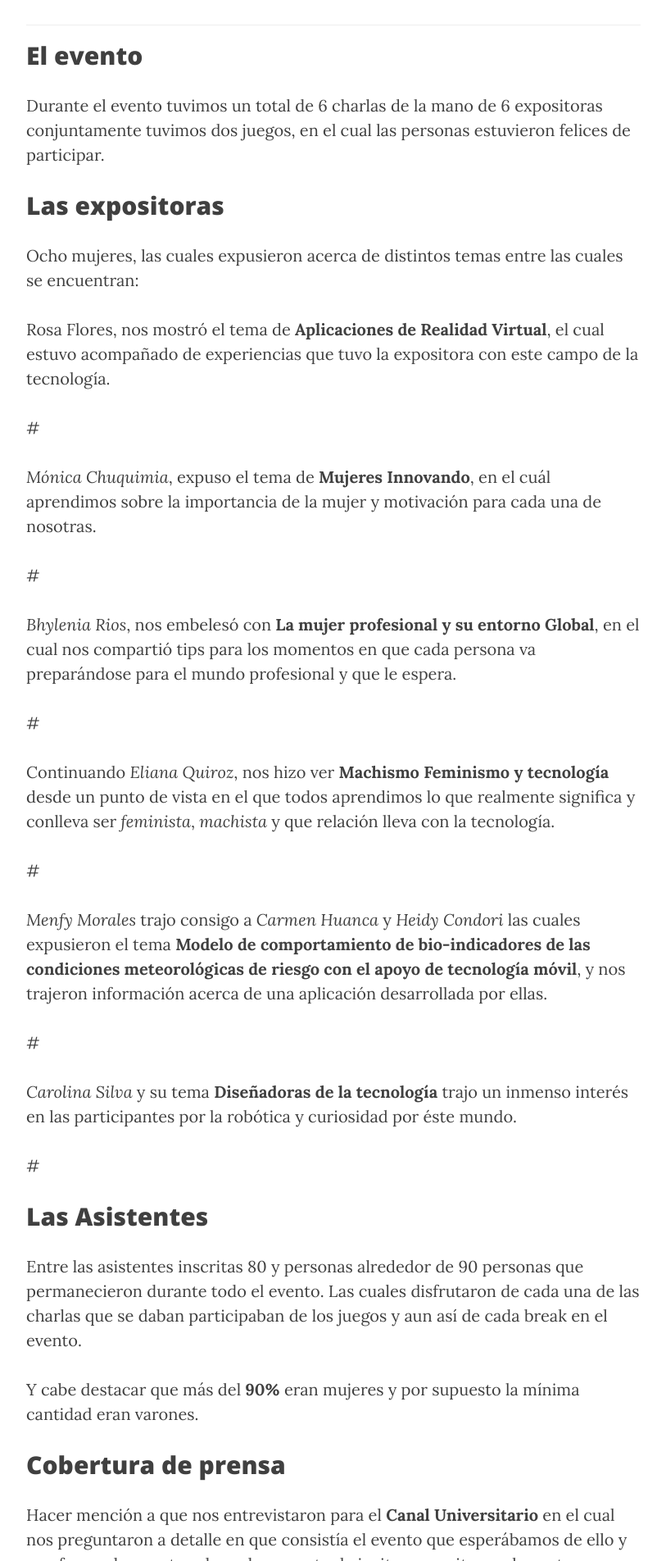
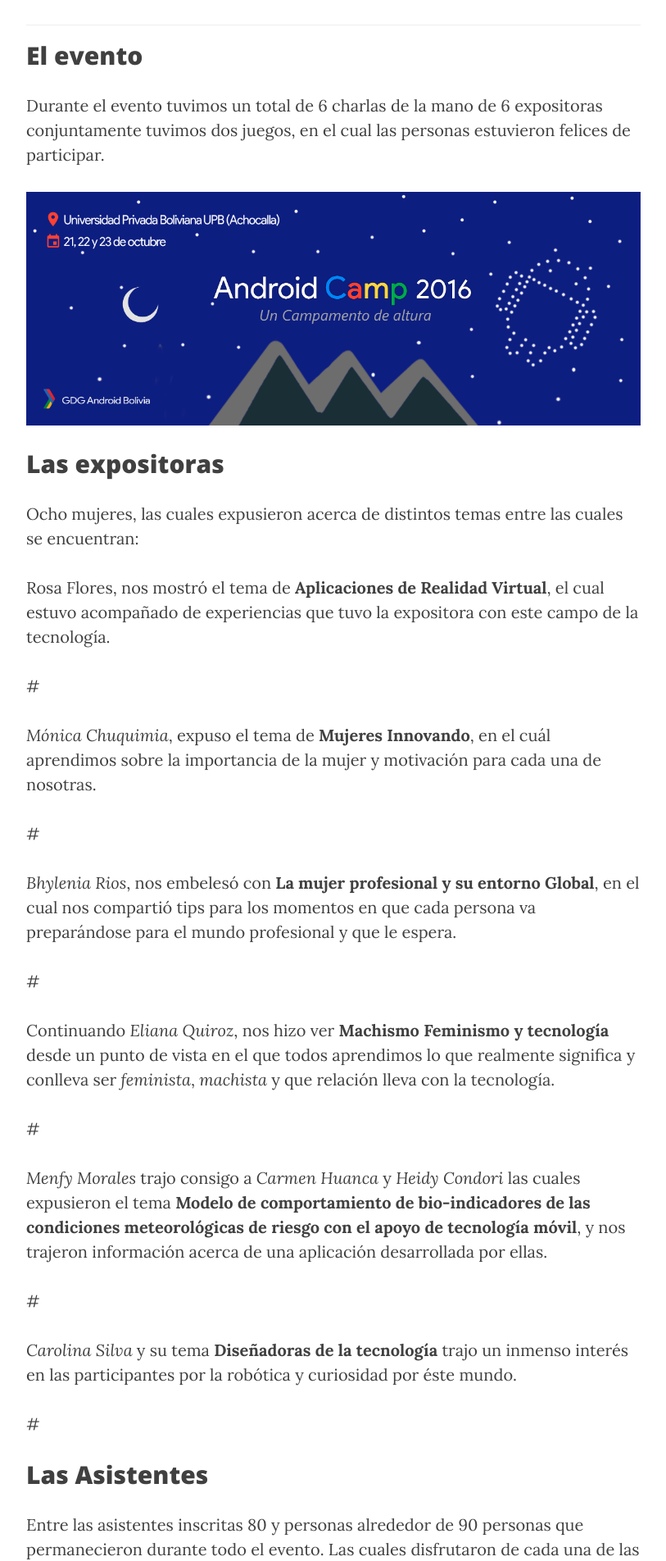
Before and after one commit to GDGAndroidBolivia/gdgandroidbolivia.github.io, a Jekyll site: the page built from _posts/2017-03-16-iwd-2017.markdown, in a window 1280 px wide. Shown: the part 1872-3776 px from the top of the page at 82% size, without its empty margins (233-1046 px from the left). Built offline with Jekyll 4.4.1, drawn with Linux system fonts in a browser that asks for light colours; nearby versions of some CDN libraries; comment, search, counter and statistics services are not loaded.

Commit message:
Updated 2017-03-16-iwd-2017.markdown

```diff
--- a/_posts/2017-03-16-iwd-2017.markdown
+++ b/_posts/2017-03-16-iwd-2017.markdown
@@ -52,6 +52,7 @@ El día del evento tuvimos personas que quisieron inscribirse pero por el espaci
 
 Durante el evento tuvimos un total de 6 charlas de la mano de 6 expositoras conjuntamente tuvimos dos juegos, en el cual las personas estuvieron felices de participar.
 
+![ssss]({{site.baseurl}}/img/post/ancho face.png)
 
 
 ## Las expositoras
```
